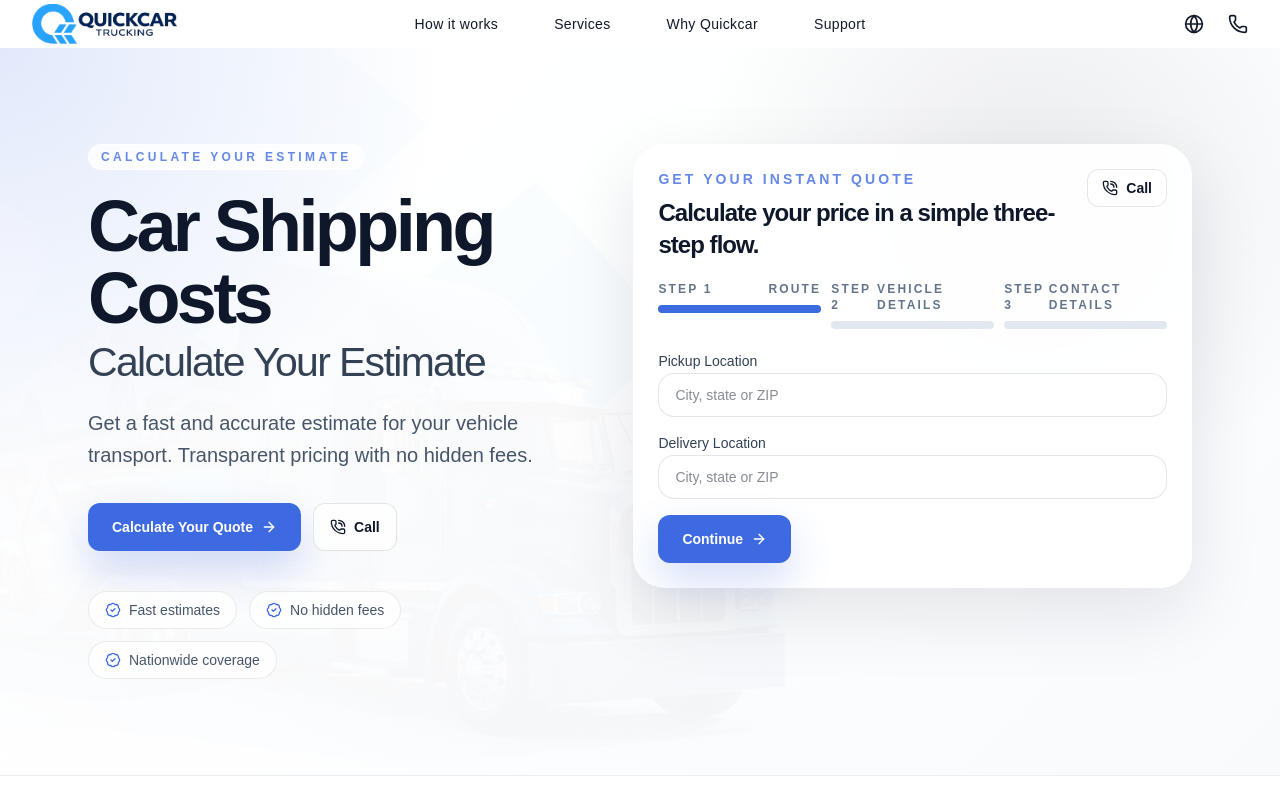
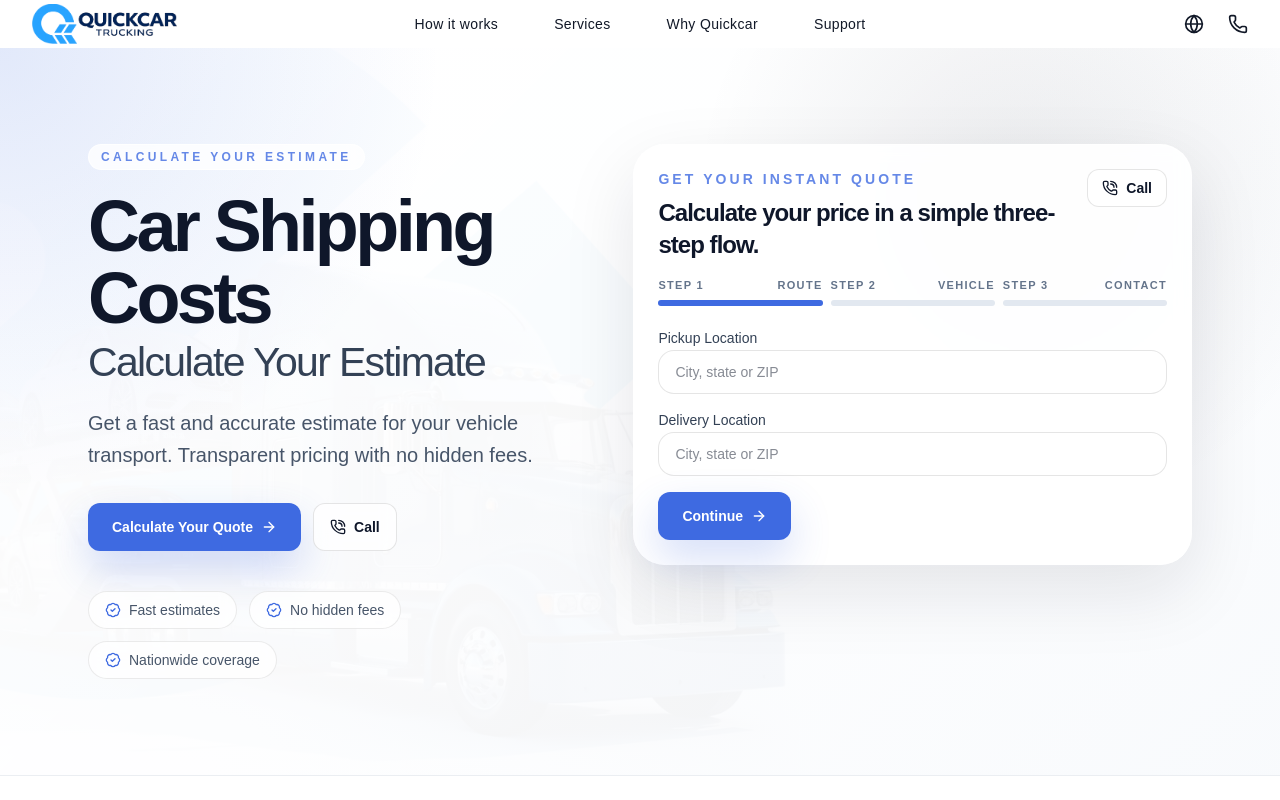
Before and after one commit to ShohruhKuklanov/quickcar-trucking, a Next.js app: page /car-shipping-costs in a window 1280 px wide. Shown: the top 800 px of the page. Built offline with nearby package versions, Linux system fonts and the light colour scheme.

Commit message:
Compact car shipping cost steps

```diff
--- a/src/app/car-shipping-costs/CostsCalculatorClient.tsx
+++ b/src/app/car-shipping-costs/CostsCalculatorClient.tsx
@@ -209,20 +209,20 @@ export default function CostsCalculatorClient() {
         </Link>
       </div>
 
-      <div className="mt-5 grid gap-2.5 sm:grid-cols-3">
+      <div className="mt-4 grid gap-2 sm:grid-cols-3">
         {[
           { id: 1, label: "Route" },
-          { id: 2, label: "Vehicle details" },
-          { id: 3, label: "Contact details" },
+          { id: 2, label: "Vehicle" },
+          { id: 3, label: "Contact" },
         ].map((current) => (
-          <div key={current.id} className="space-y-2">
-            <div className="flex items-center justify-between text-xs font-semibold uppercase tracking-[0.18em] text-[#64748b]">
+          <div key={current.id} className="space-y-1.5">
+            <div className="flex items-center justify-between text-[11px] font-semibold uppercase tracking-[0.12em] text-[#64748b]">
               <span>Step {current.id}</span>
               <span>{current.label}</span>
             </div>
-            <div className="h-2 rounded-full bg-[#e2e8f0]">
+            <div className="h-1.5 rounded-full bg-[#e2e8f0]">
               <div
-                className={`h-2 rounded-full bg-primary transition-all duration-300 ${step >= current.id ? "w-full" : "w-0"}`}
+                className={`h-1.5 rounded-full bg-primary transition-all duration-300 ${step >= current.id ? "w-full" : "w-0"}`}
               />
             </div>
           </div>
```
